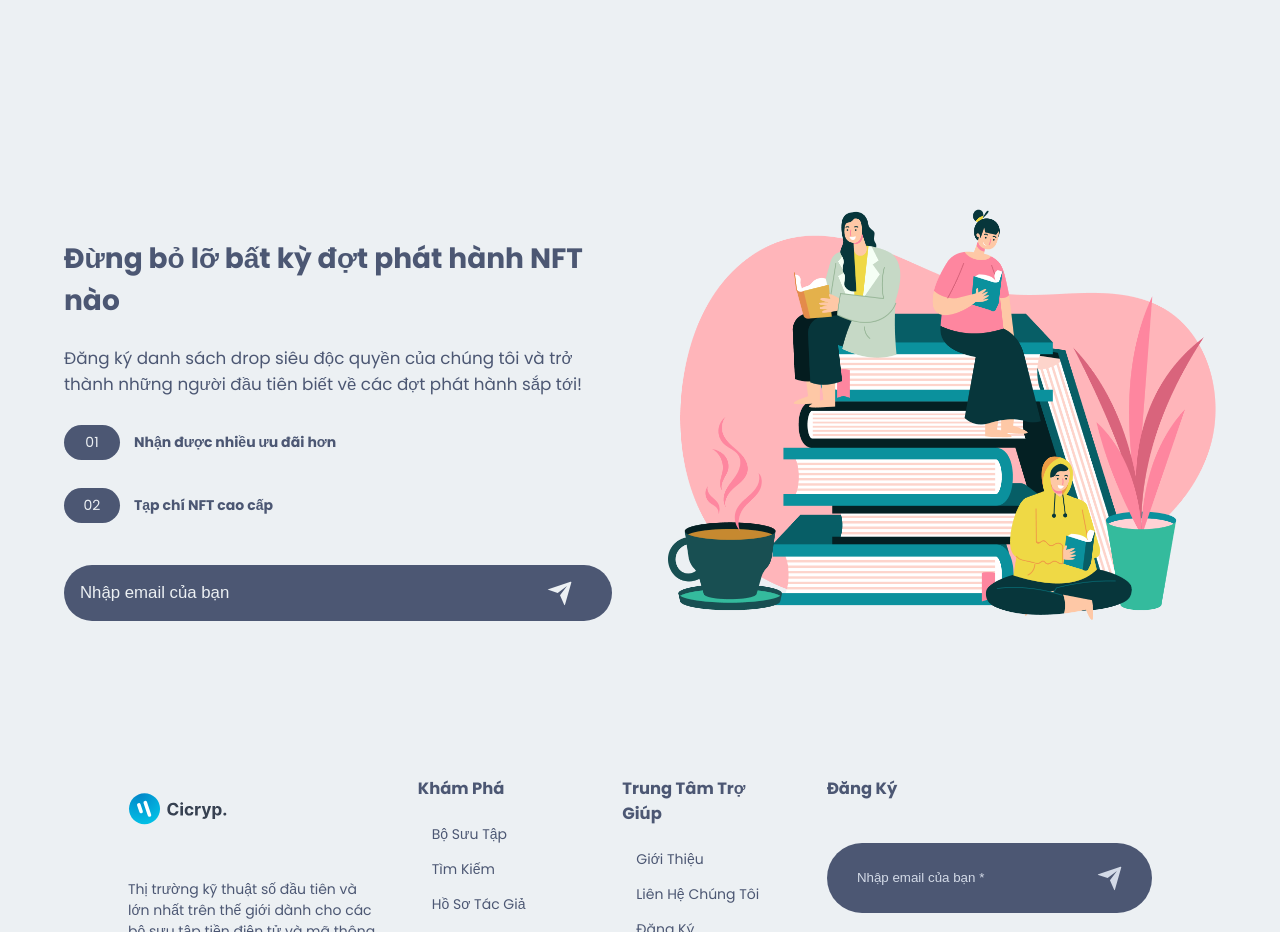
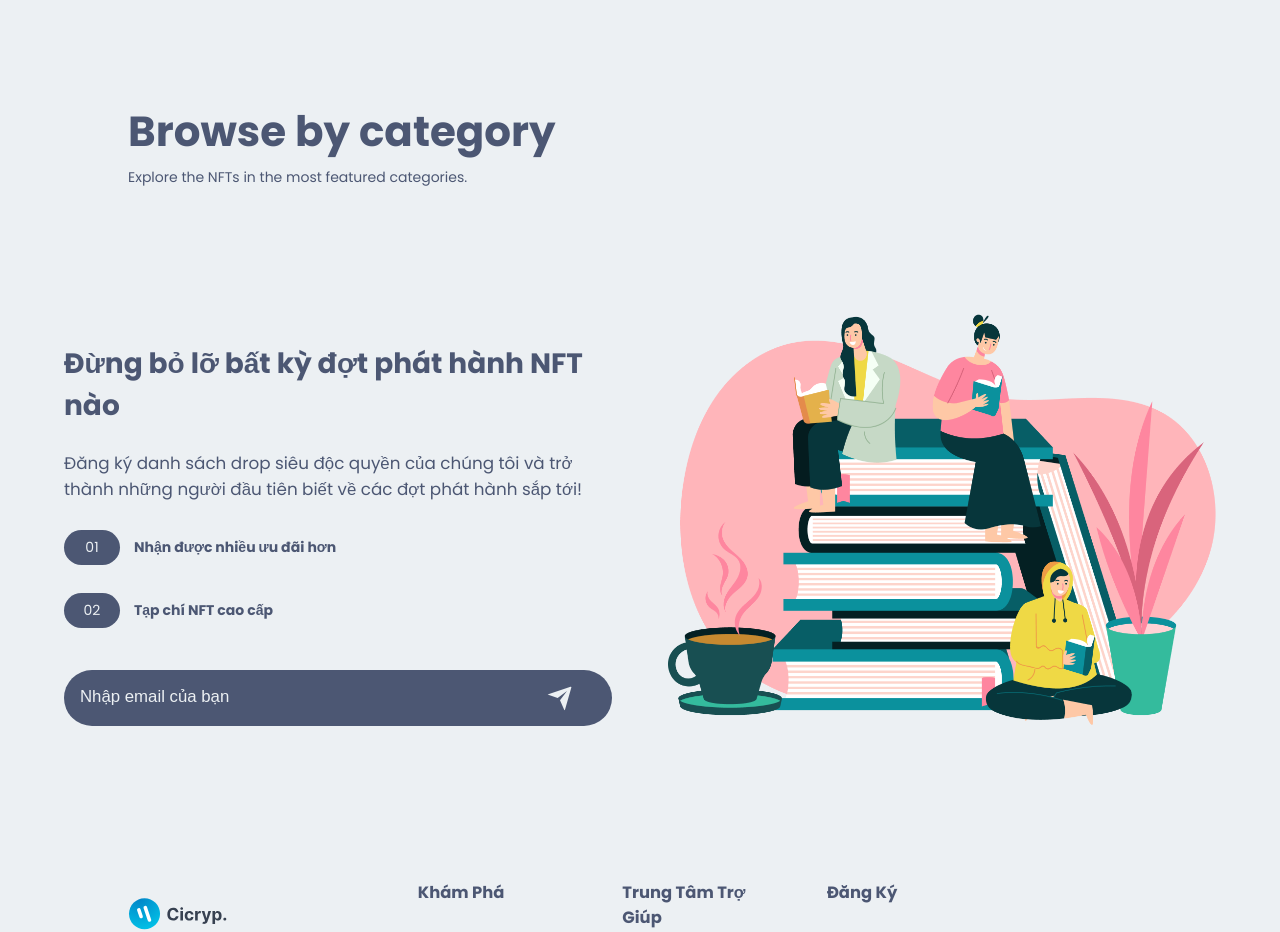
Before and after one commit to hungnongtrai2204/NFT-Marketplace-FE, a Next.js app: page / in a window 1280 px wide. Shown: the part 2080-3012 px from the top of the page. Built offline with nearby package versions, Linux system fonts and the light colour scheme.

Commit message:
Add Title Component

```diff
--- /dev/null
+++ b/components/Title/Title.jsx
@@ -0,0 +1,17 @@
+import React from "react";
+
+//INTERNAL IMPORT
+import Style from "./Title.module.css";
+
+const Title = ({ heading, paragraph }) => {
+  return (
+    <div className={Style.title}>
+      <div className={Style.title_box}>
+        <h2>{heading}</h2>
+        <p>{paragraph}</p>
+      </div>
+    </div>
+  );
+};
+
+export default Title;
--- /dev/null
+++ b/components/Title/Title.module.css
@@ -0,0 +1,24 @@
+.title {
+  width: 100%;
+}
+
+.title_box {
+  width: 80%;
+  margin: 0 auto;
+}
+
+.title_box h2 {
+  font-size: 3rem;
+  line-height: 0;
+}
+
+@media screen and (min-device-width: 320px) and (max-device-width: 425px) {
+  .title_box {
+    width: 90%;
+  }
+
+  .title_box h2 {
+    font-size: 1.8rem;
+    line-height: 0;
+  }
+}
--- a/components/componentsindex.js
+++ b/components/componentsindex.js
@@ -5,6 +5,7 @@
 import Service from "./Service/Service";
 import BigNFTSilder from "./BigNFTSilder/BigNFTSilder";
 import Subscribe from "./Subscribe/Subscribe";
+import Title from "./Title/Title";
 
 export {
   Button,
@@ -14,4 +15,5 @@
   Service,
   BigNFTSilder,
   Subscribe,
+  Title,
 };
--- a/pages/index.js
+++ b/pages/index.js
@@ -7,6 +7,7 @@
   Service,
   BigNFTSilder,
   Subscribe,
+  Title,
 } from "../components/componentsindex";
 
 const Home = () => {
@@ -15,6 +16,10 @@
       <HeroSection />
       <Service />
       <BigNFTSilder />
+      <Title
+        heading="Browse by category"
+        paragraph="Explore the NFTs in the most featured categories."
+      />
       <Subscribe />
     </div>
   );
```
